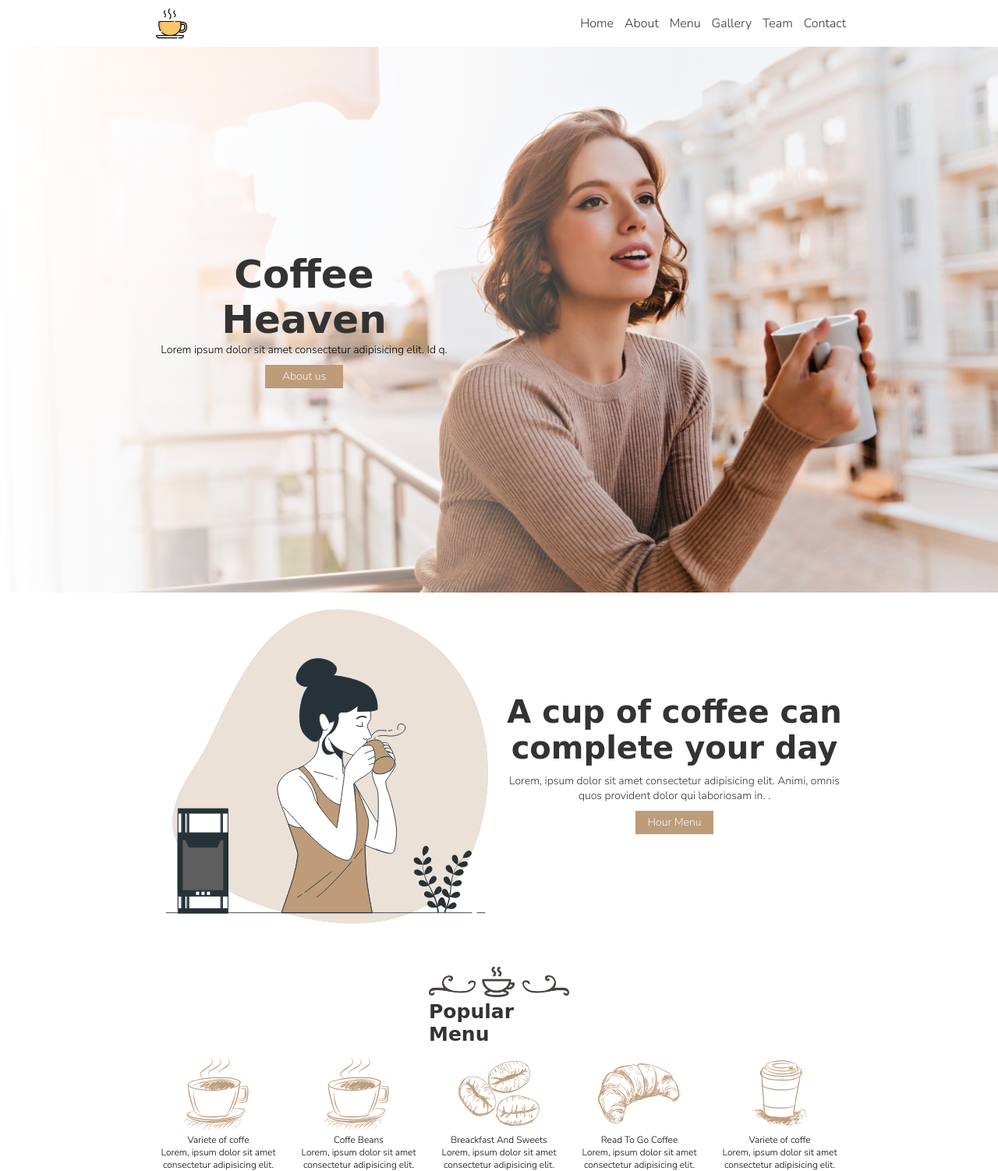
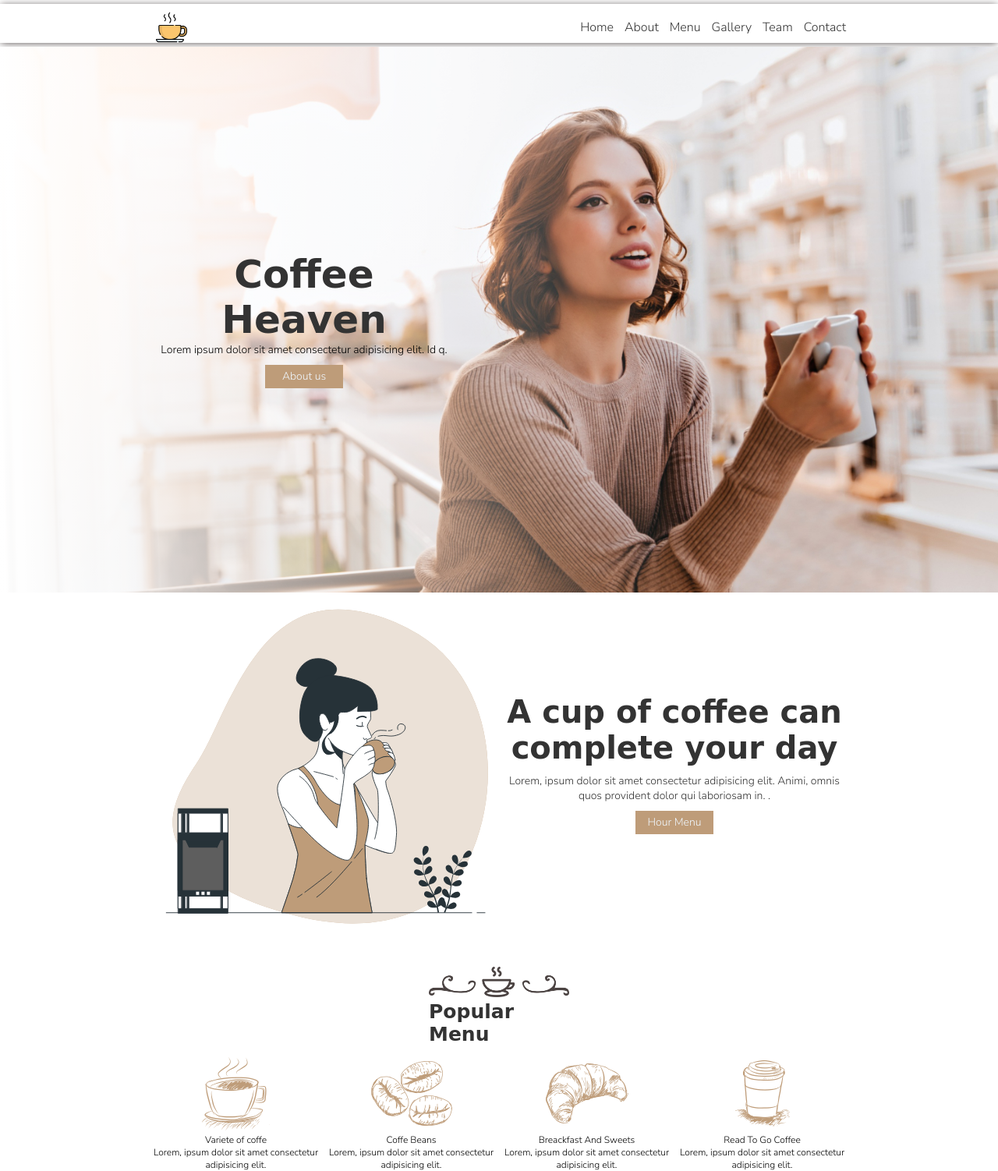
Before and after one commit to infortrOnix/coffe, a PHP site: page / in a window 1280 px wide. Shown: the whole page at 78% size. Run offline with PHP 8.4, Linux system fonts and the light colour scheme; some web fonts are replaced.

Commit message:
corrijo el box-shadow del nav

```diff
--- a/Css/styles.css
+++ b/Css/styles.css
@@ -8,7 +8,9 @@
 
 nav{
     width: 100%;
-    box-shadow: 0 2px 20px -2px rgb(189, 184, 184);
+    height: 50px;
+    box-shadow: 0 1px 10px -1px rgb(83, 76, 76);
+    margin-bottom: 5px;
 
 }
 .navbar{
@@ -17,7 +19,7 @@ nav{
     display: flex;
     align-items: center;
     justify-content: space-between;
-
+    margin-top: 5px;
 
 }
 
--- a/index.html
+++ b/index.html
@@ -4,7 +4,7 @@
     <meta charset="UTF-8">
     <meta http-equiv="X-UA-Compatible" content="IE=edge">
     <meta name="viewport" content="width=device-width, initial-scale=1.0">
-    <link rel="stylesheet" href="./Css/styles.css">
+    <link rel="stylesheet" href="./css/styles.css">
     <link rel="preconnect" href="https://fonts.googleapis.com">
 <link rel="preconnect" href="https://fonts.gstatic.com" crossorigin>
 <link href="https://fonts.googleapis.com/css2?family=Merienda+One&family=Nunito+Sans:wght@300&display=swap" rel="stylesheet">
@@ -13,7 +13,7 @@
 <body>
     <nav>
         <div class="navbar">
-            <img src="/images/logo.png" alt="">
+            <img src="./images/logo.png" alt="">
             <ul>
                 <li class="navbar__enlace"><a href="">Home</a></li>
                 <li class="navbar__enlace"><a href="">About</a></li>
@@ -64,28 +64,24 @@
             </div>
 
             <div class="main__menu__item">
-                <img src="./images/icon-1.png" alt="">
+                <img src="./images/icon-2.png" alt="">
                 <p>Coffe Beans</p>
                 <p>Lorem, ipsum dolor sit amet consectetur adipisicing elit.</p>
             </div>
 
             <div class="main__menu__item">
-                <img src="./images/icon-2.png" alt="">
+                <img src="./images/icon-3.png" alt="">
                 <p>Breackfast And Sweets</p>
                 <p>Lorem, ipsum dolor sit amet consectetur adipisicing elit.</p>
             </div>
 
             <div class="main__menu__item">
-                <img src="./images/icon-3.png" alt="">
+                <img src="./images/icon-4.png" alt="">
                 <p>Read To Go Coffee</p>
                 <p>Lorem, ipsum dolor sit amet consectetur adipisicing elit. </p>
             </div>
 
-            <div class="main__menu__item">
-                <img src="./images/icon-4.png" alt="">
-                <p>Variete of coffe</p>
-                <p>Lorem, ipsum dolor sit amet consectetur adipisicing elit. </p>
-            </div>
+
 
         </section>
     </main>
```
